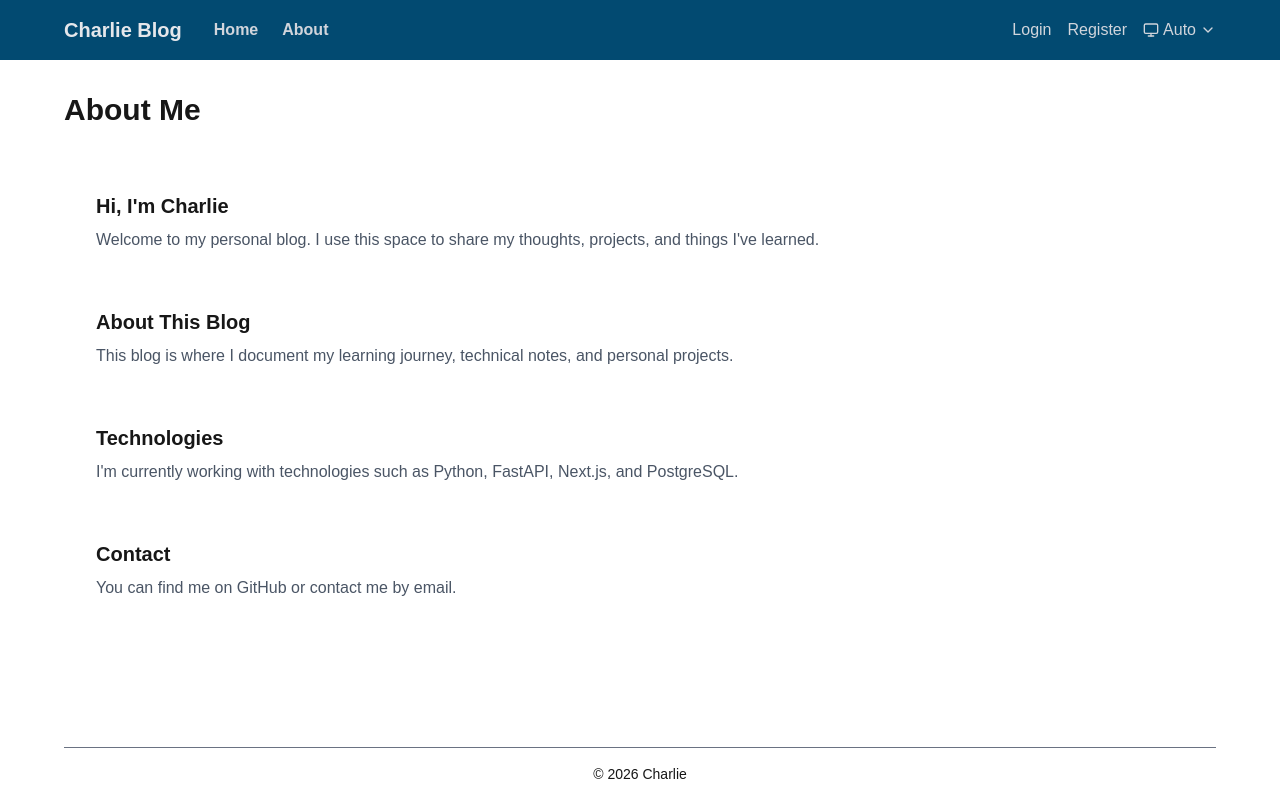
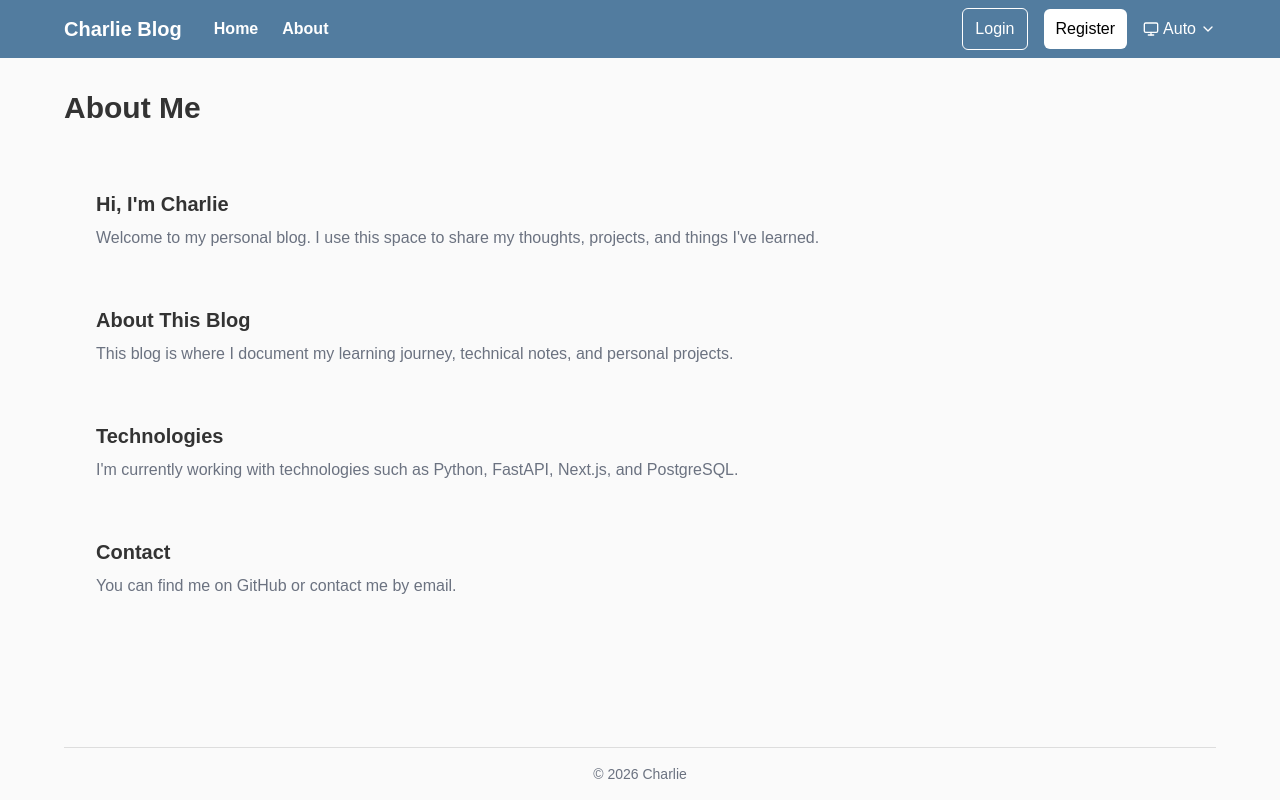
Before and after one commit to wNv-paCe/charlie-blog, a Next.js app in the folder frontend/: page /about in a window 1280 px wide. Built offline with nearby package versions, Linux system fonts and the light colour scheme.

Commit message:
feature: add theme colors

```diff
--- a/frontend/src/app/about/page.tsx
+++ b/frontend/src/app/about/page.tsx
@@ -1,13 +1,15 @@
 export default function AboutPage() {
   return (
     <div className="mx-auto w-full max-w-6xl">
-      <h1 className="text-3xl font-bold">About Me</h1>
+      <h1 className="text-3xl text-foreground font-bold">About Me</h1>
 
       <section className="mt-8 space-y-6 p-4">
         {/* Introduction */}
         <div className="p-4">
-          <h2 className="text-xl font-semibold">Hi, I&apos;m Charlie</h2>
-          <p className="mt-2 text-gray-600 dark:text-gray-400">
+          <h2 className="text-xl text-foreground font-semibold">
+            Hi, I&apos;m Charlie
+          </h2>
+          <p className="mt-2 text-muted">
             Welcome to my personal blog. I use this space to share my thoughts,
             projects, and things I&apos;ve learned.
           </p>
@@ -15,8 +17,10 @@ export default function AboutPage() {
 
         {/* About This Blog */}
         <div className="p-4">
-          <h2 className="text-xl font-semibold">About This Blog</h2>
-          <p className="mt-2 text-gray-600 dark:text-gray-400">
+          <h2 className="text-xl text-foreground font-semibold">
+            About This Blog
+          </h2>
+          <p className="mt-2 text-muted">
             This blog is where I document my learning journey, technical notes,
             and personal projects.
           </p>
@@ -24,8 +28,10 @@ export default function AboutPage() {
 
         {/* Technologies */}
         <div className="p-4">
-          <h2 className="text-xl font-semibold">Technologies</h2>
-          <p className="mt-2 text-gray-600 dark:text-gray-400">
+          <h2 className="text-xl text-foreground font-semibold">
+            Technologies
+          </h2>
+          <p className="mt-2 text-muted">
             I&apos;m currently working with technologies such as Python,
             FastAPI, Next.js, and PostgreSQL.
           </p>
@@ -33,8 +39,8 @@ export default function AboutPage() {
 
         {/* Contact */}
         <div className="p-4">
-          <h2 className="text-xl font-semibold">Contact</h2>
-          <p className="mt-2 text-gray-600 dark:text-gray-400">
+          <h2 className="text-xl text-foreground font-semibold">Contact</h2>
+          <p className="mt-2 text-muted">
             You can find me on GitHub or contact me by email.
           </p>
         </div>
--- a/frontend/src/app/error.tsx
+++ b/frontend/src/app/error.tsx
@@ -14,9 +14,11 @@ export default function ErrorPage({
 
   return (
     <div className="flex flex-col items-center justify-center py-20">
-      <h2 className="text-2xl font-semibold">Something went wrong</h2>
+      <h2 className="text-2xl text-foreground font-semibold">
+        Something went wrong
+      </h2>
 
-      <p className="mt-2 text-gray-500">{error.message}</p>
+      <p className="mt-2 text-muted">{error.message}</p>
 
       <button
         onClick={() => retry()}
--- a/frontend/src/app/globals.css
+++ b/frontend/src/app/globals.css
@@ -3,25 +3,68 @@
 @custom-variant dark (&:where(.dark, .dark *));
 
 :root {
-  --background: #ffffff;
-  --foreground: #171717;
+  --background: #fafafa;
+  --foreground: #333333;
+
+  --card: #ffffff;
+  --card-foreground: #333333;
+
+  --muted: #6b7280;
+
+  --border: #dddddd;
+
+  --primary: #527c9f;
+  --primary-foreground: #ffffff;
+
+  --link: #428bca;
 }
 
 .dark {
-  --background: #0a0a0a;
-  --foreground: #ededed;
+  --background: #1a1a1a;
+  --foreground: #e0e0e0;
+
+  --card: #2d2d2d;
+  --card-foreground: #e0e0e0;
+
+  --muted: #a1a1aa;
+
+  --border: #404040;
+
+  --link: #8aadc8;
 }
 
 @media (prefers-color-scheme: dark) {
   :root:not(.light) {
-    --background: #0a0a0a;
-    --foreground: #ededed;
+    --background: #1a1a1a;
+    --foreground: #e0e0e0;
+
+    --card: #2d2d2d;
+    --card-foreground: #e0e0e0;
+
+    --muted: #a1a1aa;
+
+    --border: #404040;
+
+    --link: #8aadc8;
   }
 }
 
 @theme inline {
   --color-background: var(--background);
   --color-foreground: var(--foreground);
+
+  --color-card: var(--card);
+  --color-card-foreground: var(--card-foreground);
+
+  --color-muted: var(--muted);
+
+  --color-border: var(--border);
+
+  --color-primary: var(--primary);
+  --color-primary-foreground: var(--primary-foreground);
+
+  --color-link: var(--link);
+
   --font-sans: var(--font-geist-sans);
   --font-mono: var(--font-geist-mono);
 }
--- a/frontend/src/app/layout.tsx
+++ b/frontend/src/app/layout.tsx
@@ -28,7 +28,7 @@ export default function RootLayout({ children }: LayoutProps<"/">) {
       <body className="h-full">
         <div className="flex min-h-screen flex-col">
           <Header />
-          <main className="mx-16 flex-1 border-b border-gray-500 py-8">
+          <main className="mx-16 flex-1 border-b border-border py-8">
             {children}
           </main>
           <Footer />
--- a/frontend/src/components/Footer.tsx
+++ b/frontend/src/components/Footer.tsx
@@ -1,7 +1,7 @@
 export default function Footer() {
   return (
     <footer className="p-4">
-      <div className="mx-auto max-w-6xl text-center text-sm">
+      <div className="mx-auto max-w-6xl text-muted text-center text-sm">
         © 2026 Charlie
       </div>
     </footer>
--- a/frontend/src/components/Header.tsx
+++ b/frontend/src/components/Header.tsx
@@ -45,24 +45,24 @@ export default function Header() {
   const CurrentIcon = themeOptions[theme].icon;
 
   return (
-    <header className="bg-sky-900">
+    <header className="bg-primary">
       <div className="mx-16">
-        <div className="flex mx-auto max-w-6xl items-center py-4">
+        <div className="flex mx-auto max-w-6xl items-center py-2">
           {/* Website name */}
-          <Link href="/" className="text-xl font-bold text-gray-200">
+          <Link href="/" className="text-xl font-bold text-primary-foreground">
             Charlie Blog
           </Link>
 
           {/* Desktop navigation */}
-          <nav className="text-gray-300 font-semibold ml-8 hidden items-center gap-6 md:flex">
+          <nav className="text-primary-foreground font-semibold ml-8 hidden items-center gap-6 md:flex">
             <Link href="/">Home</Link>
             <Link href={"/about"}>About</Link>
           </nav>
 
           {/* Desktop user actions */}
-          <div className="text-gray-300 ml-auto hidden items-center gap-4 md:flex">
-            <a>Login</a>
-            <a>Register</a>
+          <div className="text-primary-foreground ml-auto hidden items-center gap-4 md:flex">
+            <a className="border px-3 py-2 rounded-md">Login</a>
+            <a className="px-3 py-2 bg-white text-black rounded-md">Register</a>
 
             {/* Desktop Theme */}
             <div className="relative">
@@ -101,7 +101,7 @@ export default function Header() {
           {/* Mobile menu button */}
           <button
             type="button"
-            className="ml-auto cursor-pointer rounded-md border-gray-400 border text-gray-300 px-3 py-2 md:hidden"
+            className="ml-auto cursor-pointer rounded-md border-border border-2 text-primary-foreground px-3 py-2 md:hidden"
             onClick={() => setIsOpen((prev) => !prev)}
             aria-label="Toggle menu"
           >
@@ -111,7 +111,7 @@ export default function Header() {
 
         {/* Mobile menu */}
         {isOpen && (
-          <div className="border-t border-gray-400 px-4 py-4 text-gray-300 md:hidden">
+          <div className="border-t border-border px-4 py-4 text-primary-foreground md:hidden">
             <nav className="flex flex-col gap-4">
               <Link href="/" onClick={() => setIsOpen(false)}>
                 Home
@@ -120,8 +120,10 @@ export default function Header() {
                 About
               </Link>
               <div className="flex justify-start gap-2">
-                <a>Login</a>
-                <a>Register</a>
+                <a className="border px-3 py-2 rounded-md">Login</a>
+                <a className="px-3 py-2 bg-white text-black rounded-md">
+                  Register
+                </a>
               </div>
 
               {/* Mobile Theme */}
--- a/frontend/src/components/PostCard.tsx
+++ b/frontend/src/components/PostCard.tsx
@@ -4,7 +4,7 @@ import type { Post } from "@/lib/api";
 
 export default function PostCard({ post }: { post: Post }) {
   return (
-    <article className="rounded-lg border p-6">
+    <article className="rounded-lg border border-border bg-card p-6">
       <div className="flex gap-4">
         {/* Avatar */}
         <div className="shrink-0">
@@ -23,26 +23,28 @@ export default function PostCard({ post }: { post: Post }) {
           <div className="flex items-center gap-2 text-sm">
             <Link
               href={`/users/${post.author.id}/posts`}
-              className="font-medium hover:underline"
+              className="font-semibold text-lg text-blue-700 hover:text-foreground"
             >
               {post.author.username}
             </Link>
-            <span className="text-gray-400">·</span>
-            <span className="text-gray-500">{post.date_posted}</span>
+            <span className="text-muted">·</span>
+            <span className="text-muted">
+              {new Date(post.date_posted).toLocaleDateString("en-CA")}
+            </span>
           </div>
 
           {/* Driver */}
-          <div className="my-3 border-t" />
+          <div className="mb-3 border-t border-border" />
 
           {/* Title */}
           <Link href={`/posts/${post.id}`}>
-            <h2 className="text-xl font-semibold hover:underline">
+            <h2 className="text-xl font-semibold text-card-foreground hover:text-primary">
               {post.title}
             </h2>
           </Link>
 
           {/* Content */}
-          <p className="mt-2 text-gray-600 dark:text-gray-400">
+          <p className="mt-2 text-card-foreground">
             {post.content.slice(0, 150)}
             {post.content.length > 150 && "..."}
           </p>
--- a/frontend/src/components/Sidebar.tsx
+++ b/frontend/src/components/Sidebar.tsx
@@ -1,7 +1,9 @@
 export default function Sidebar() {
   return (
-    <aside className="border rounded-lg p-6">
-      <h2 className="mb-4 text-lg font-semibold">Sidebar</h2>
+    <aside className="bg-card border border-border rounded-lg p-6">
+      <h2 className="mb-4 text-card-foreground text-lg font-semibold">
+        Sidebar
+      </h2>
     </aside>
   );
 }
```
